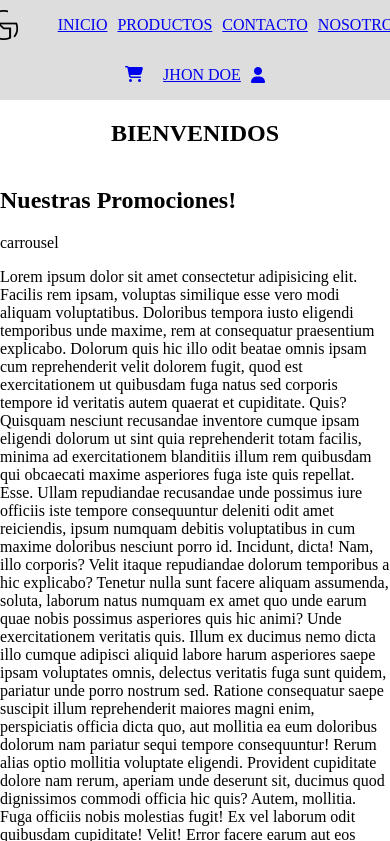
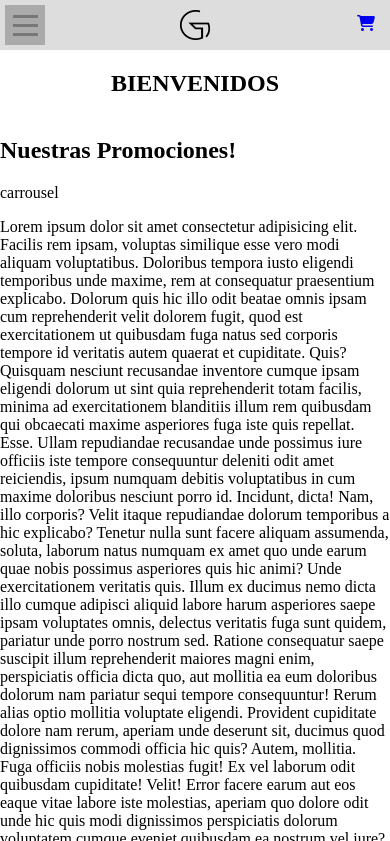
Before and after one commit to Julian-Camacho/Trabajo-Final, a plain HTML site: page index.html in a window 390 px wide. Shown: the top 841 px of the page. Drawn offline with Linux system fonts and the light colour scheme.

Commit message:
Funcion Burger Mernu terminada

```diff
--- a/index.html
+++ b/index.html
@@ -10,11 +10,11 @@
 </head>
 <body>
     <header class="main-header">
-        <div class="header-container">
         <input type="checkbox" class="check-menu" id="check-menu">
         <label for="check-menu" class="burger-menu">
-                <div class="burger-line">-</div>
+            <div class="burger-line"></div>
         </label>
+        <div class="header-container">
             <nav class="nav-bar">
                 <a href="index.html" class="nav-logo">
                     <img class="nav-logo" src="assets/Fondos/logo.png" alt="GaleriaGlamour">
--- a/styles.css
+++ b/styles.css
@@ -15,11 +15,10 @@ header, nav, nav ul, header div{
 .main-header {
     display: flex;
     justify-content: center;
-    background-color: #ddd;
     width: 100%;
     position: sticky;
     top: 0;
-
+    background-color: #ddd;
 }
 
 
@@ -28,10 +27,8 @@ header, nav, nav ul, header div{
     flex-direction: row;
     justify-content: space-between;
     align-items: center;
-    flex-grow: 1;
+    flex: 1;
     max-width: 1440px;
-    width: 100%;
-    margin: 0px 10px;
 }
 
 .nav-bar {
@@ -77,13 +74,127 @@ header, nav, nav ul, header div{
 /* ?<--- FOOTER ---> */
 /* ?<--- FOOTER ---> */
 
-/* MEDIAS */
+/* MEDIAS QUERYS */
 
 @media screen and (width < 768px) {
+
+    .burger-menu, .burger-line {
+        display: inline;
+    }
+
+    .burger-menu {
+        width: 40px;
+        height: 40px;
+        background-color: #aaa;
+        display: flex;
+        justify-content: center;
+        align-items: center;
+        position: fixed;
+        top: 5px;
+        left: 5px;
+        z-index: 1;
+    }
+
+    .burger-line {
+        background-color: #777;
+        height: 3px;
+        width: 25px;
+        position: relative;
+    }
+
+    .burger-line::after,
+    .burger-line::before {
+        content: "";
+        display: block;
+        width: 25px;
+        height: 3px;
+        background-color: #777;
+        position: absolute;
+        top: -9px;
+    }
+
+    .burger-line::after {
+        top: 9px;
+    }
+
+    .check-menu:checked~.header-container {
+        background-color: #ddd;
+        .nav-links {
+            display: flex;
+        }
+        .user-link {
+            display: flex;
+            justify-content: center;
+            min-width: 768px;
+        }
+    }
+
+    .header-container, .nav-bar, .nav-links {
+        flex-direction: column;
+    }
+
+    .nav-bar {
+        display: flex;
+        flex: 1;
+        justify-content: center;
+        width: 100%;
+    }
+
+    .main-header {
+        position: sticky;
+        top: 0;
+        height: 50px;
+        background-color: #ddd;
+    }
+
+    .nav-links {
+        padding: 0;
+        margin: 0;
+        flex: 1;
+        display: none;
+        width: 100%;
+        align-items: center;
+        justify-content: center;
+        li {
+            height: 100px;
+            width: 100%;
+            a {
+                flex: 1;
+                height: 100%;
+                text-align: center;
+                display: flex;
+                flex-direction: column;
+                justify-content: center;
+            }
+            border-bottom: solid 1px #777;
+        }
+    }
+
+
+
+    .user-link {
+        display: none;
+        margin-bottom: 50px;
+        width: 100%;
+    }
+
+    .nav-logo {
+        position: absolute;
+        top: 5px;
+    }
+
+    .cart-link {
+        position: absolute;
+        top: 15px;
+        right: 15px;
+    }
+
     .header-container {
-        flex-direction: column;
-        flex: 1;
-        z-index: 1;
-        height: 100%;
+        height: 100vh;
+        width: 100%;
+        display: flex;
+        position: fixed;
+        top: 0;
     }
+
 }
```
Lines whose indentation alone changed are shown as unchanged.
